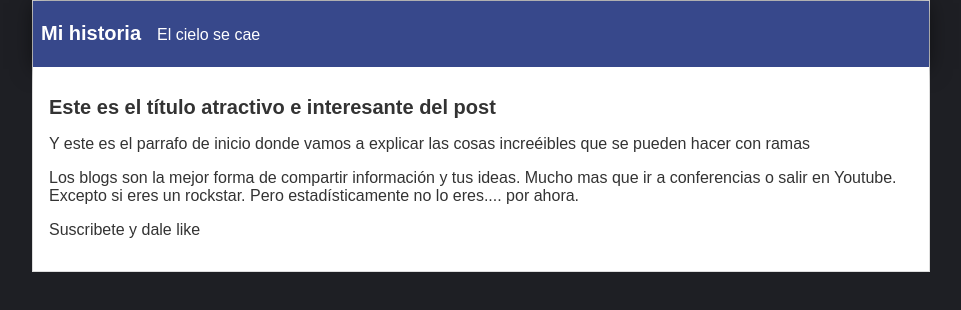
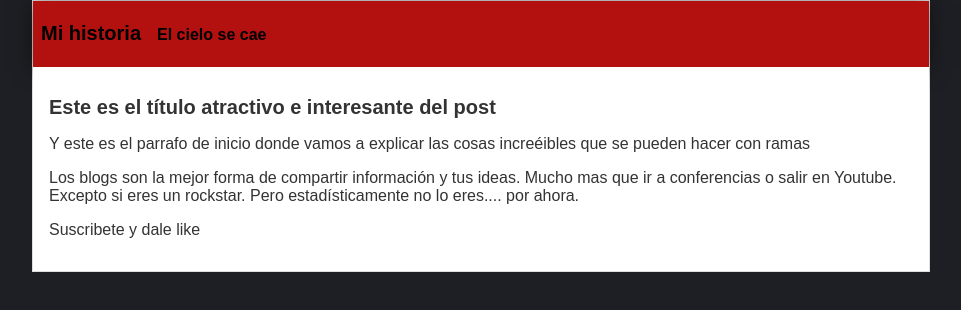
Before and after one commit to AlejoVR09/GitPlatzi, a plain HTML site: page index.html in a window 1280 px wide. Shown: the whole page, without its empty margins (159-1120 px from the left). Drawn offline with Linux system fonts and the light colour scheme.

Commit message:
Cambio a los colores del header

```diff
--- a/css/styles.css
+++ b/css/styles.css
@@ -9,22 +9,17 @@ body {
 }
 
 #cabecera {
-    background: #37488b;
+    background: #b31010;
     box-shadow: 0px 2px 20px 0px rgba(0, 0, 0, 0.5);
-    color: white;
+    color: black;
     font-weight: bold;
     margin: 0;
     padding: 0.5em;
 }
 
-#cabecera #logo {
-    width: 20px;
-    vertical-align: middle;
-}
-
 #cabecera #tagline {
     padding: 0 0 0 1em;
-    font-weight: normal;
+    font-weight: 700;
     font-size: 0.8em;
 }
 
```
